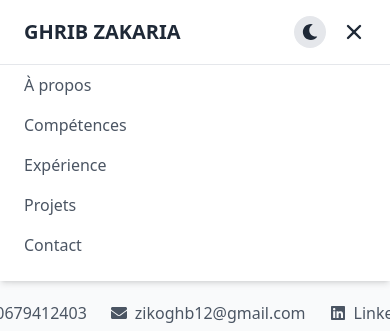
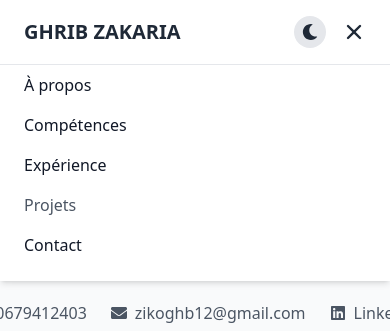
Before and after one commit to zakariaghrib/portfolio-zakariaGhrib, a React (Create React App) app: page / in a window 390 px wide. Both pictures are taken after a click on the button 354 px from the left and 32 px from the top of the page. Shown: the top 331 px of the page. Built offline with nearby package versions, Linux system fonts and the light colour scheme.

Commit message:
Update Header.js

```diff
--- a/src/components/Header.js
+++ b/src/components/Header.js
@@ -1,33 +1,39 @@
 import React, { useState } from 'react';
-import { Link } from 'react-router-dom';
+import { Link as RouterLink } from 'react-router-dom'; // On renomme Link pour éviter les conflits
+import { Link as ScrollLink } from 'react-scroll'; // On importe le Link de react-scroll
 import ThemeToggle from './ThemeToggle';
 import { HiMenu, HiX } from 'react-icons/hi';
 
 const Header = () => {
   const [isOpen, setIsOpen] = useState(false);
 
-  const navLinks = [
-    { name: 'À propos', path: '/#à-propos' },
-    { name: 'Compétences', path: '/#compétences' },
-    { name: 'Expérience', path: '/#expérience' },
-    { name: 'Projets', path: '/projects' },
-    { name: 'Contact', path: '/#contact' },
-  ];
+  // Propriétés communes pour les liens de défilement
+  const scrollLinkProps = {
+    spy: true,
+    smooth: true,
+    offset: -70, // Pour compenser la hauteur du header fixe
+    duration: 500,
+    className: "text-gray-600 dark:text-gray-300 hover:text-indigo-600 dark:hover:text-indigo-400 transition duration-300 cursor-pointer",
+    activeClass: "text-indigo-600 dark:text-indigo-400" // Style pour le lien actif
+  };
 
   return (
     <header className="bg-white shadow-md fixed w-full top-0 z-50 dark:bg-gray-800 dark:border-b dark:border-gray-700">
       <div className="container mx-auto px-6 py-4 flex justify-between items-center">
-        <Link to="/" className="text-xl font-bold text-gray-800 dark:text-white">
+        <RouterLink to="/" className="text-xl font-bold text-gray-800 dark:text-white">
           GHRIB ZAKARIA
-        </Link>
+        </RouterLink>
 
         {/* Navigation pour écrans larges */}
         <nav className="hidden md:flex items-center space-x-8">
-          {navLinks.map(link => (
-            <Link key={link.name} to={link.path} className="text-gray-600 dark:text-gray-300 hover:text-indigo-600 dark:hover:text-indigo-400 transition duration-300">
-              {link.name}
-            </Link>
-          ))}
+          <ScrollLink to="à-propos" {...scrollLinkProps}>À propos</ScrollLink>
+          <ScrollLink to="compétences" {...scrollLinkProps}>Compétences</ScrollLink>
+          <ScrollLink to="expérience" {...scrollLinkProps}>Expérience</ScrollLink>
+          {/* Le lien "Projets" utilise le routeur normal */}
+          <RouterLink to="/projects" className="text-gray-600 dark:text-gray-300 hover:text-indigo-600 dark:hover:text-indigo-400 transition duration-300">
+            Projets
+          </RouterLink>
+          <ScrollLink to="contact" {...scrollLinkProps}>Contact</ScrollLink>
           <ThemeToggle />
         </nav>
 
@@ -43,16 +49,13 @@ const Header = () => {
       {/* Menu mobile déroulant */}
       {isOpen && (
         <nav className="md:hidden bg-white dark:bg-gray-800 px-6 pb-4 border-t border-gray-200 dark:border-gray-700">
-          {navLinks.map(link => (
-            <Link
-              key={link.name}
-              to={link.path}
-              onClick={() => setIsOpen(false)}
-              className="block py-2 text-gray-600 dark:text-gray-300 hover:text-indigo-600 dark:hover:text-indigo-400 transition duration-300"
-            >
-              {link.name}
-            </Link>
-          ))}
+          <ScrollLink to="à-propos" {...scrollLinkProps} onClick={() => setIsOpen(false)} className="block py-2">À propos</ScrollLink>
+          <ScrollLink to="compétences" {...scrollLinkProps} onClick={() => setIsOpen(false)} className="block py-2">Compétences</ScrollLink>
+          <ScrollLink to="expérience" {...scrollLinkProps} onClick={() => setIsOpen(false)} className="block py-2">Expérience</ScrollLink>
+          <RouterLink to="/projects" onClick={() => setIsOpen(false)} className="block py-2 text-gray-600 dark:text-gray-300 hover:text-indigo-600 dark:hover:text-indigo-400 transition duration-300">
+            Projets
+          </RouterLink>
+          <ScrollLink to="contact" {...scrollLinkProps} onClick={() => setIsOpen(false)} className="block py-2">Contact</ScrollLink>
         </nav>
       )}
     </header>
```
